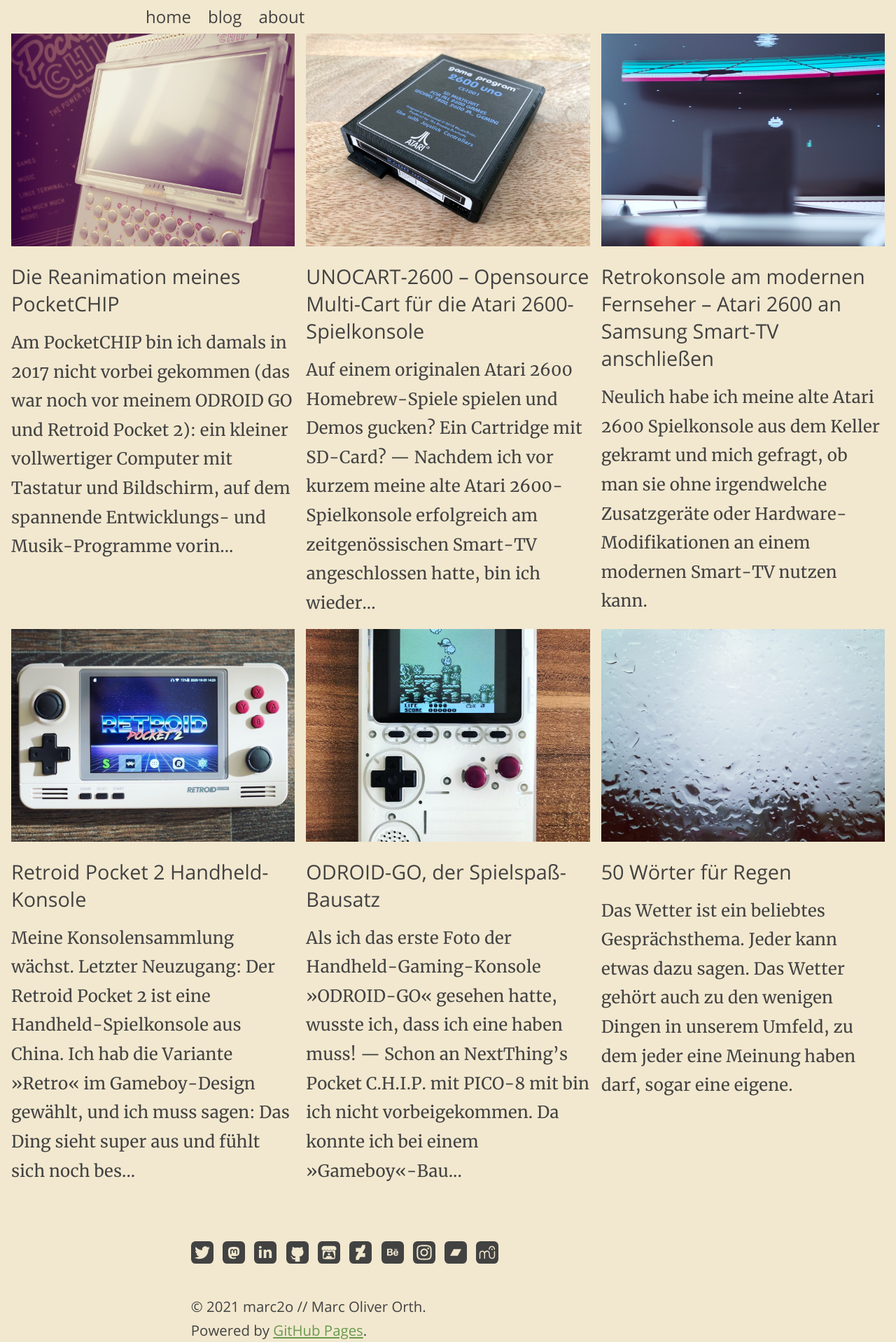
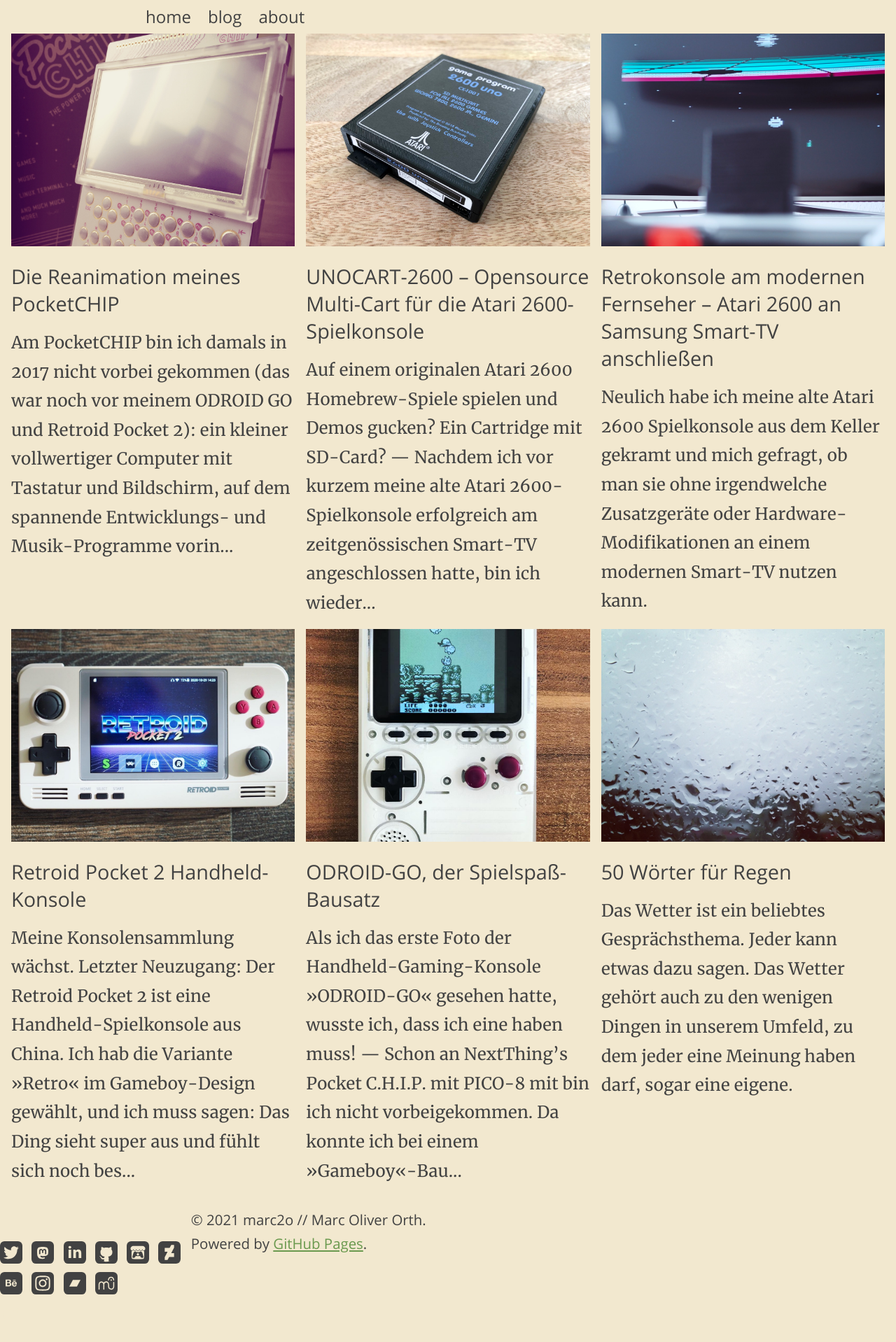
Before and after one commit to marc2o/marc2o.github.io, a Jekyll site: the page built from articles/index.html, in a window 1280 px wide. Shown: the whole page at 70% size. Built offline with Jekyll 4.4.1, drawn with Linux system fonts in a browser that asks for light colours; the list of posts is cut into pages by our own code; after the commit the page ends 1894 px from its top, so only the background shows below that.

Commit message:
Update blog.css

```diff
--- a/assets/css/blog.css
+++ b/assets/css/blog.css
@@ -89,14 +89,9 @@
 
 footer {
 	margin-top: 2rem;
-  margin-bottom: 2rem;
 	padding-bottom: 2rem;
 	font-size: 85%;
   font-family: var(--spot-font, sans-serif);
-}
-
-footer>* {
-	grid-column: 2;
 }
 
 h1,
```
